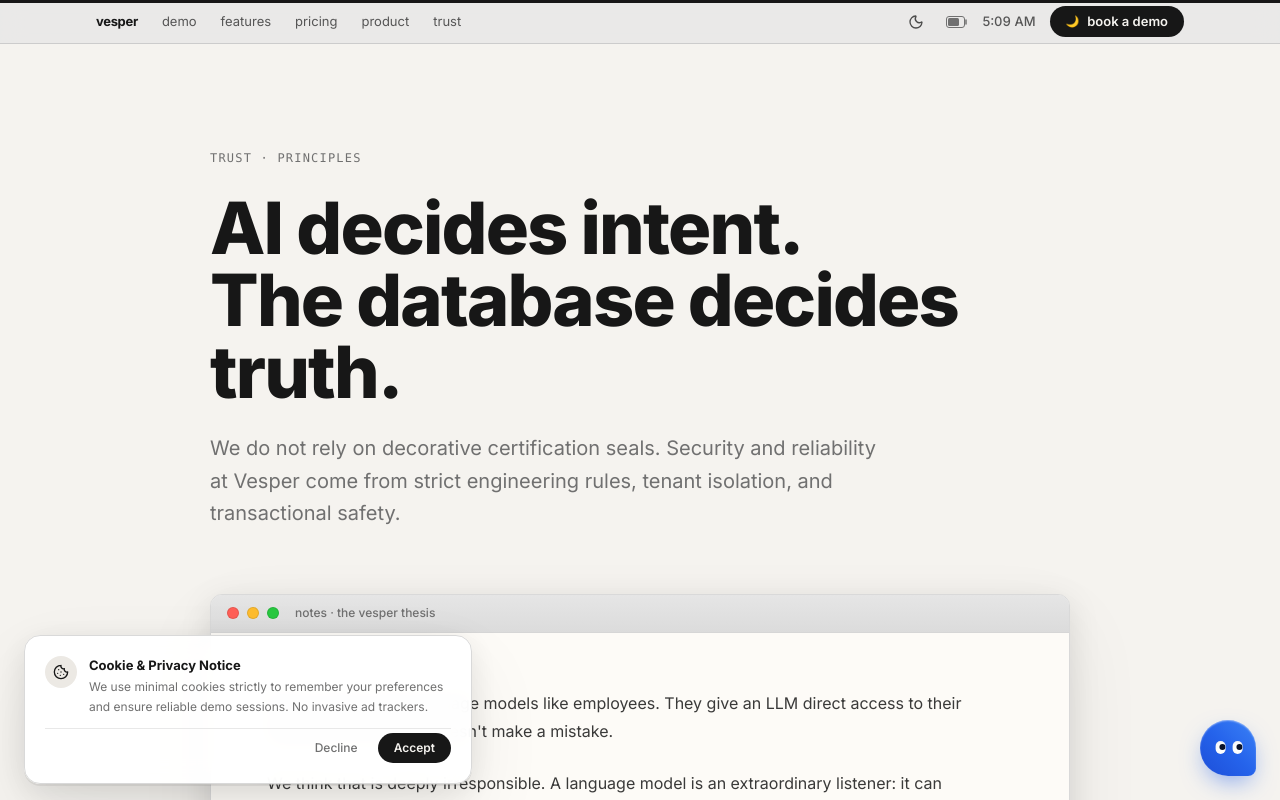
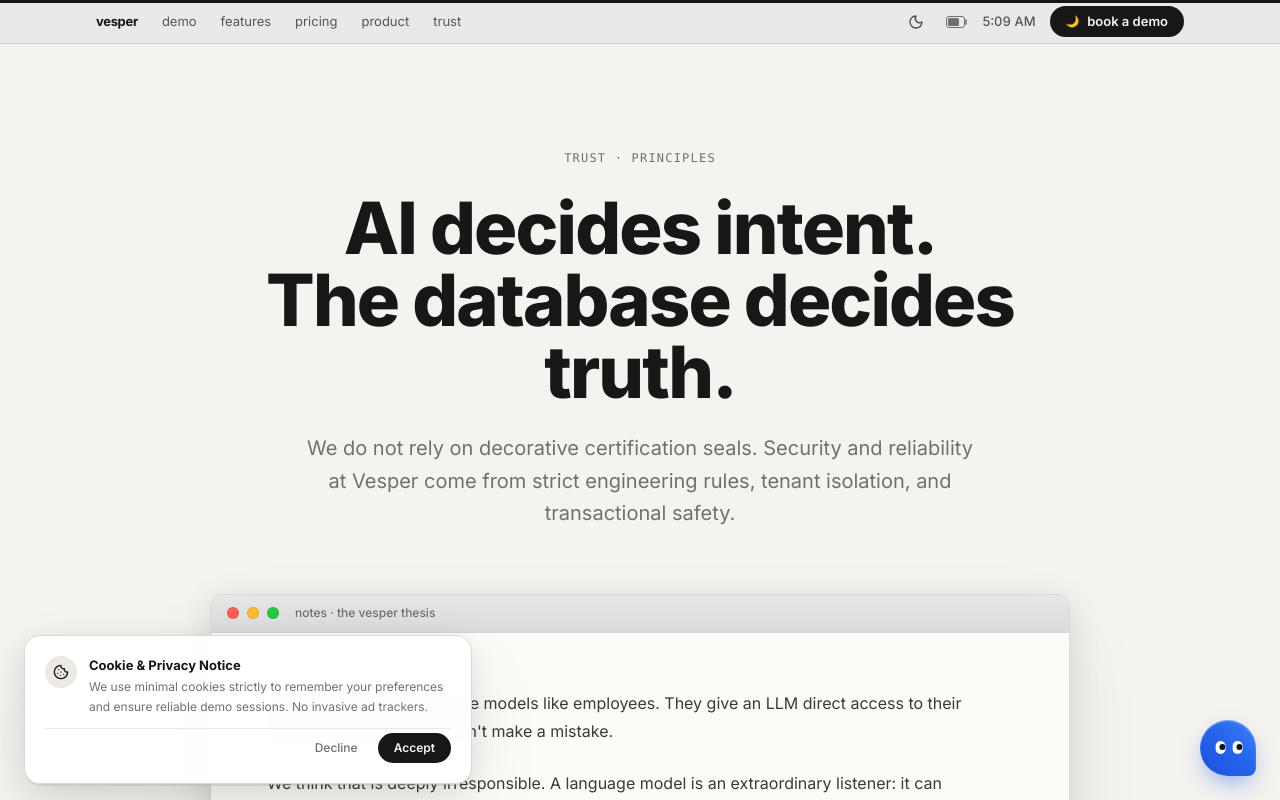
Before and after one commit to Aabhi907/Vesper, a Next.js app: page /trust in a window 1280 px wide. Shown: the top 800 px of the page. Built offline with nearby package versions, Linux system fonts and the light colour scheme.

Commit message:
style: center-align hero header on product and trust pages

```diff
--- a/app/product/page.tsx
+++ b/app/product/page.tsx
@@ -60,8 +60,8 @@
   return (
     <main className="w-full min-h-screen bg-canvas text-ink pt-28 sm:pt-36 pb-28 px-6 sm:px-10 md:px-14 lg:px-20">
       <div className="mx-auto max-w-[860px]">
-        {/* ── Top quiet eyebrow ── */}
-        <ScrollReveal>
+        {/* ── Top quiet eyebrow & Header (Center Aligned) ── */}
+        <ScrollReveal className="text-center flex flex-col items-center">
           <div className="mb-6">
             <span className="text-[12px] font-mono tracking-widest uppercase text-muted">
               product &middot; architecture
@@ -69,12 +69,12 @@
           </div>
 
           {/* ── Main Apple-style Headline ── */}
-          <h1 className="text-4xl sm:text-6xl md:text-7xl font-extrabold tracking-tight text-ink mb-6 leading-[1.05]">
+          <h1 className="text-4xl sm:text-6xl md:text-7xl font-extrabold tracking-tight text-ink mb-6 leading-[1.05] text-center">
             AI understands.<br />
             Real systems act.
           </h1>
 
-          <p className="text-[17px] sm:text-[20px] text-muted leading-relaxed font-normal max-w-[680px] mb-12 sm:mb-16">
+          <p className="text-[17px] sm:text-[20px] text-muted leading-relaxed font-normal max-w-[680px] mx-auto mb-12 sm:mb-16 text-center">
             Vesper is not a generic chatbot guessing answers. It is a quiet engineering pipeline: language models decode what your customer wants, but real database code checks and locks your actual calendar.
           </p>
         </ScrollReveal>
--- a/app/trust/page.tsx
+++ b/app/trust/page.tsx
@@ -54,8 +54,8 @@
   return (
     <main className="w-full min-h-screen bg-canvas text-ink pt-28 sm:pt-36 pb-28 px-6 sm:px-10 md:px-14 lg:px-20">
       <div className="mx-auto max-w-[860px]">
-        {/* ── Top quiet eyebrow ── */}
-        <ScrollReveal>
+        {/* ── Top quiet eyebrow & Header (Center Aligned) ── */}
+        <ScrollReveal className="text-center flex flex-col items-center">
           <div className="mb-6">
             <span className="text-[12px] font-mono tracking-widest uppercase text-muted">
               trust &middot; principles
@@ -63,12 +63,12 @@
           </div>
 
           {/* ── Main Apple-style Headline ── */}
-          <h1 className="text-4xl sm:text-6xl md:text-7xl font-extrabold tracking-tight text-ink mb-6 leading-[1.05]">
+          <h1 className="text-4xl sm:text-6xl md:text-7xl font-extrabold tracking-tight text-ink mb-6 leading-[1.05] text-center">
             AI decides intent.<br />
             The database decides truth.
           </h1>
 
-          <p className="text-[17px] sm:text-[20px] text-muted leading-relaxed font-normal max-w-[680px] mb-12 sm:mb-16">
+          <p className="text-[17px] sm:text-[20px] text-muted leading-relaxed font-normal max-w-[680px] mx-auto mb-12 sm:mb-16 text-center">
             We do not rely on decorative certification seals. Security and reliability at Vesper come from strict engineering rules, tenant isolation, and transactional safety.
           </p>
         </ScrollReveal>
```
